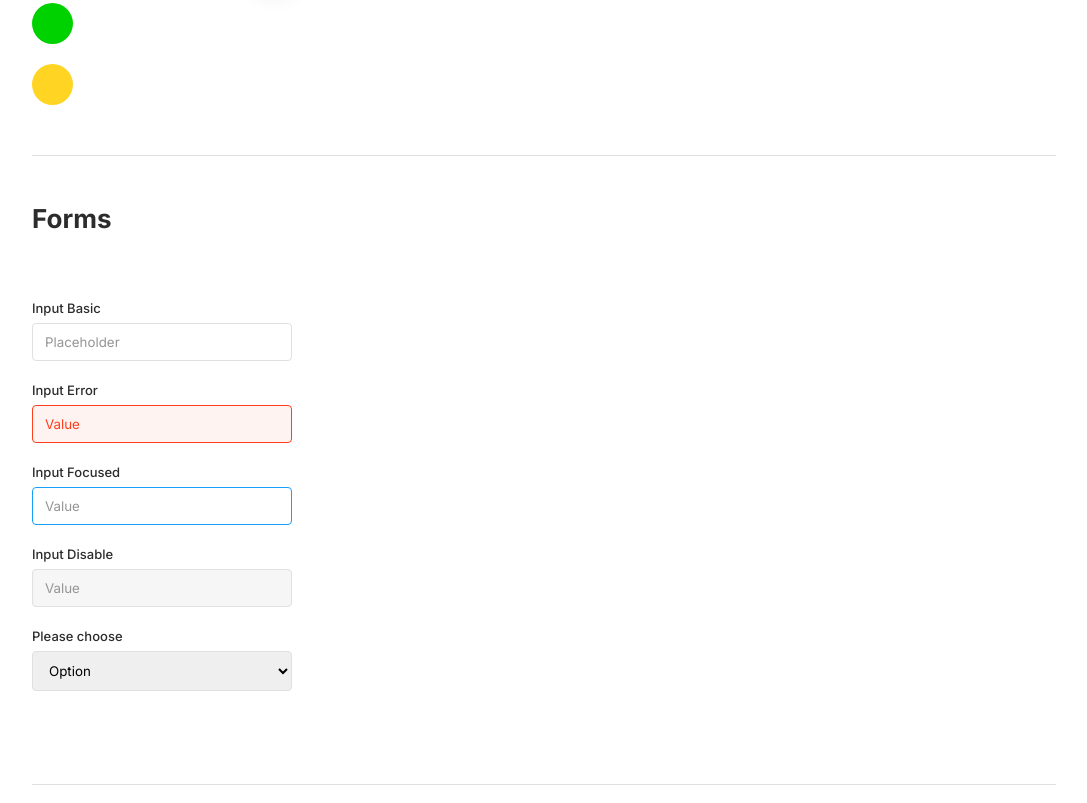
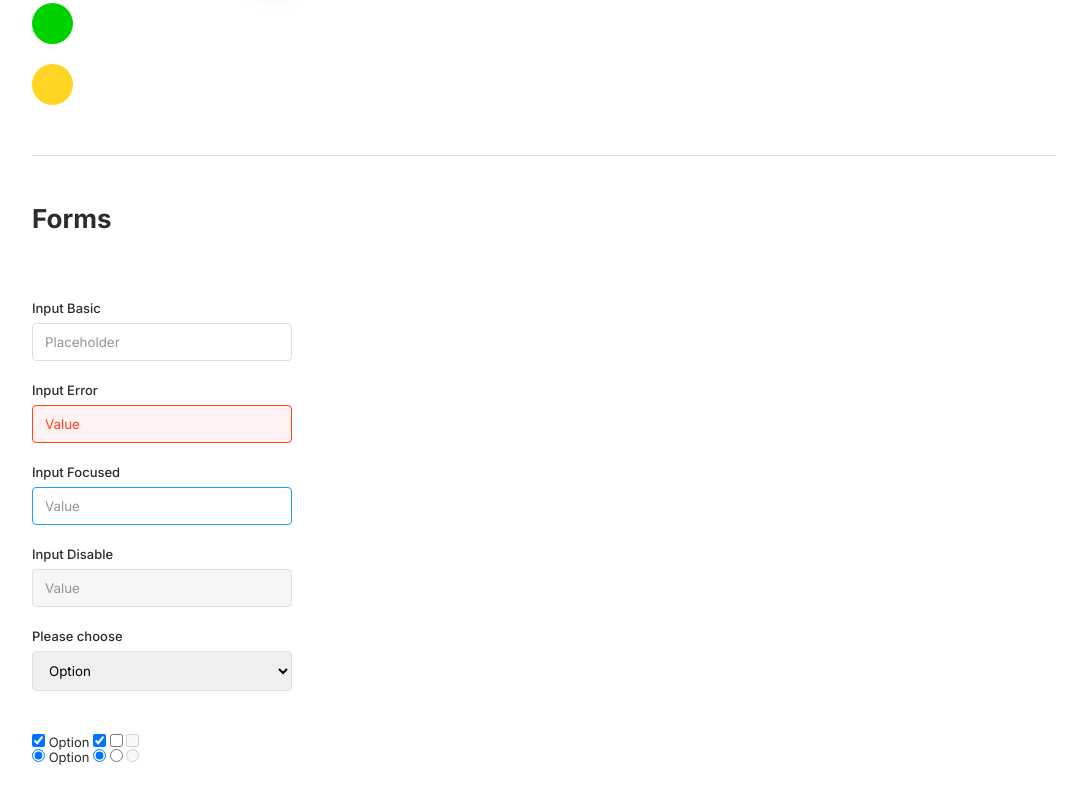
Before and after one commit to yellowgiraffe/gallery-of-projects, a website: page 03/index.html in a window 1280 px wide. Shown: the part 436-1239 px from the top of the page, without its empty margins (96-1183 px from the left). Drawn offline with Linux system fonts and the light colour scheme.

Commit message:
add radio and checkboxes to html & install litepicker

```diff
--- a/03/index.html
+++ b/03/index.html
@@ -57,11 +57,27 @@
             <option value="Option 1">Option 1</option>
             <option value="Option 2">Option 2</option>
           </select>
+          <div class="checkbox-styles">
+            <input id="checkbox" type="checkbox" class="input input-checkbox" checked>
+            <label for="checkbox-active" class="checkbox-label">Option</label>
+            <input id="checkbox-active" type="checkbox" class="input input-checkbox" checked>
+            <input id="checkbox-not-active" type="checkbox" class="input input-checkbox">
+            <input id="checkbox-disable" type="checkbox" class="input input-checkbox" disabled>
+          </div>
+          <div class="radio-styles">
+            <input type="radio" id="radio" class="input input-radio" checked>
+            <label for="radio" class="radio-label">Option</label>
+            <input type="radio" id="radio" class="input input-radio" checked>
+            <input type="radio" id="radio" class="input input-radio">
+            <input type="radio" id="radio" class="input input-radio" disabled>
+          </div>
+          <div id="litepicker" class="calendar"></div>
         </div>
         <div class="category"></div>
         <div class="category"></div>
       </div>
     </section>
   </main>
+  <script src="index.js"></script>
 </body>
 </html>
--- /dev/null
+++ b/03/index.js
@@ -0,0 +1,3 @@
+const picker = new Litepicker({
+  element: document.getElementById('litepicker')
+});
```
Also changed, not shown: 03/package.json (added, +14 -0 lines), 1 other file.
